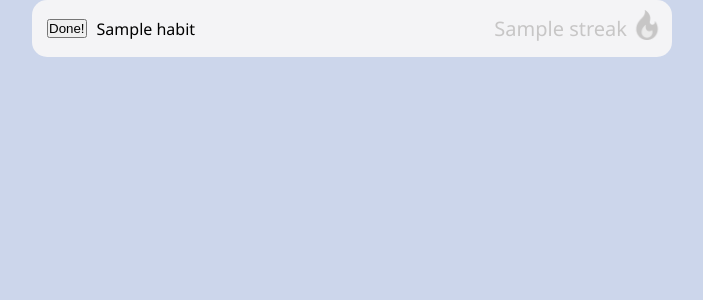
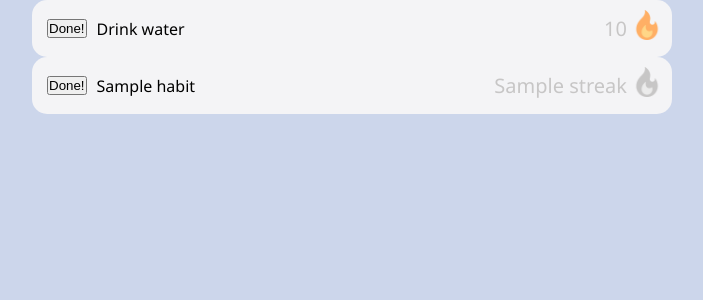
Before and after one commit to LiyuGT/HabitHero, a Flask app: template flask_app/templates/habits.html in a window 1280 px wide. Shown: the part 45-345 px from the top of the page, without its empty margins (288-991 px from the left). Run offline with Flask 3, Linux system fonts and the light colour scheme; the template is opened without the code that fills it: most values are stand-ins (such as "Sample title", 1, 10 or a date in 2020).

Commit message:
add static habit for reference

```diff
--- a/flask_app/main.py
+++ b/flask_app/main.py
@@ -53,12 +53,12 @@ def loginpage():
 
 @app.route('/overview')
 def overview():
-    # Create a Habit object
-    new_habit = Habit(title="Habit Title")
+    # # Create a Habit object
+    # new_habit = Habit(title="Habit Title")
 
-    # Add the habit to the database
-    db.session.add(new_habit)
-    db.session.commit()
+    # # Add the habit to the database
+    # db.session.add(new_habit)
+    # db.session.commit()
 
     return render_template('habits.html')
 
--- a/flask_app/templates/habits.html
+++ b/flask_app/templates/habits.html
@@ -16,6 +16,18 @@
         <img id="profilePicture" alt="profile picture" src="static/images/flame_colored.png">
     </header>
     <main>
+
+        <!-- Hardcoded habit for reference -->
+        <div class="habitItem">
+            <button>Done!</button>
+            <p>Drink water</p>
+            <div class="spacer"></div>
+            <div class="streak">
+                <p>10</p>
+                <img src="static/images/flame_colored.png">
+            </div>
+        </div>
+
         {% for habit in habits %}
 
             <div class="habitItem">
@@ -32,6 +44,7 @@
                     {% endif %}
 
                 </div>
+            </div>
 
         {% endfor %}
 
```
